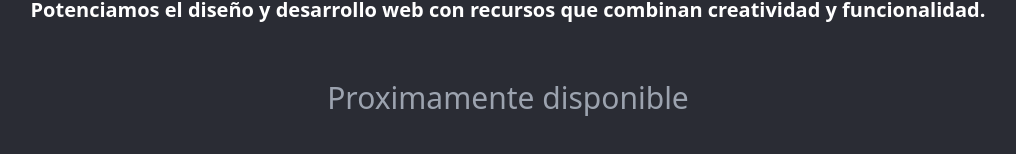
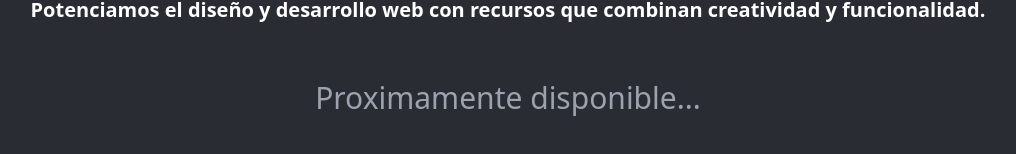
Before and after one commit to chrisconh-ok/orbit, an Astro site: page / in a window 1280 px wide. Shown: the part 508-662 px from the top of the page, without its empty margins (132-1148 px from the left). Built offline with nearby package versions, Linux system fonts and the light colour scheme; Astro itself is replaced by a stand-in of ours.

Commit message:
Update index.astro

```diff
--- a/src/pages/index.astro
+++ b/src/pages/index.astro
@@ -16,6 +16,6 @@ import Layout from '../layouts/Layout.astro'
 			funcionalidad.
 		</p>
 		<div class="mt-14 flex w-full flex-row items-center justify-center gap-4"></div>
-		<p class="font-base text-center text-3xl text-gray-400">Proximamente disponible</p>
+		<p class="font-base text-center text-3xl text-gray-400">Proximamente disponible...</p>
 	</main>
 </Layout>
```
